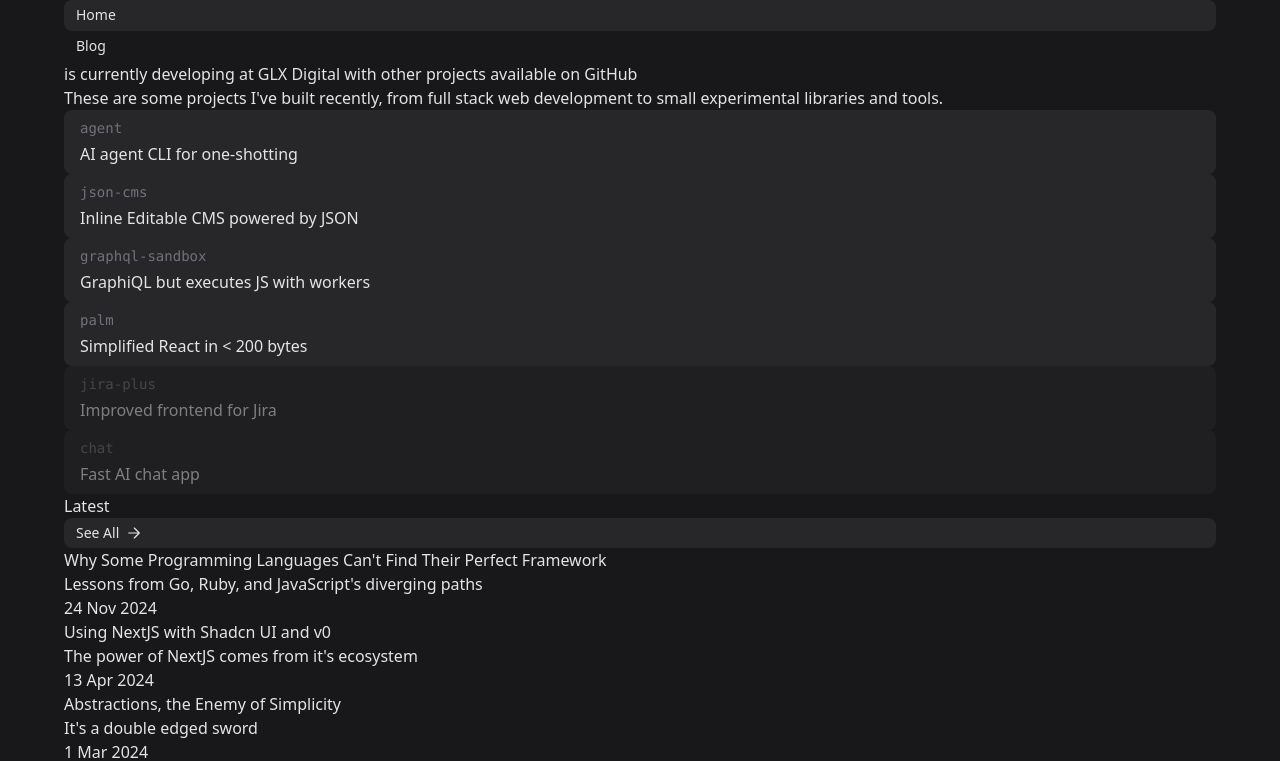
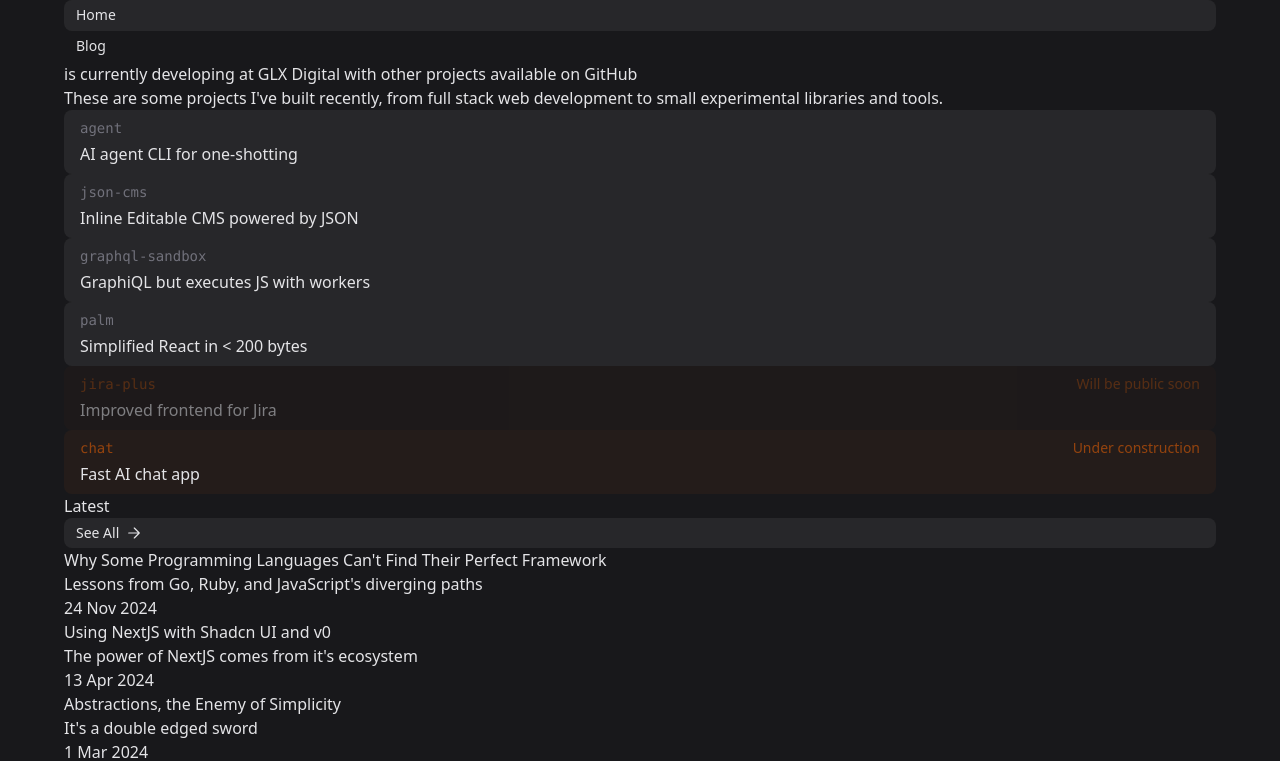
Before and after one commit to westbrookdaniel/website, an Eleventy site: page src/index.njk in a window 1280 px wide. Shown: the top 761 px of the page. Built offline with nearby package versions, Linux system fonts and the light colour scheme; Eleventy itself is replaced by a stand-in of ours; files that its build step writes are made by us from their sources.

Commit message:
orange highlight

```diff
--- a/src/index.njk
+++ b/src/index.njk
@@ -4,8 +4,8 @@ title: Daniel Westbrook - Web Developer
 ---
 <div class="side-p mb-48">
 	<div class="flex gap-[4px]">
-		<h1 class="min-h-[32px] font-heading text-2xl mb-4"></h1>
-		<div id="cursor" class="border-b-2 border-zinc-700 mt-[4px] h-[24px] w-[18px]"></div>
+		<h1 class="min-h-[32px] text-orange-400/90 font-heading text-2xl mb-4"></h1>
+		<div id="cursor" class="border-b-2 border-orange-400/90 mt-[4px] h-[24px] w-[18px]"></div>
 	</div>
 	<p class="font-heading text-2xl text-balance">
     is currently developing at
@@ -42,14 +42,14 @@ title: Daniel Westbrook - Web Developer
 	</a>
   </div>
   <div class="grid grid-cols-1 md:grid-cols-2 lg:grid-cols-2 gap-4 w-full xl:ml-16">
-    <div class="pill disabled">
-	  <code>jira-plus</code>
+    <div class="pill extra disabled">
+	  <code>jira-plus</code> <span>Will be public soon</span>
       <p>Improved frontend for Jira</p>
 	</div>
-    <div class="pill disabled">
-	  <code>chat</code>
+    <a href="https://github.com/westbrookdaniel/chat" target="_blank" class="pill extra">
+	  <code>chat</code> <span>Under construction</span>
 	  <p>Fast AI chat app</p>
-	</div>
+	</a>
   </div>
 </div>
 
--- a/tailwind.css
+++ b/tailwind.css
@@ -34,8 +34,24 @@
     @apply opacity-50 hover:bg-zinc-800 cursor-not-allowed;
   }
 
+  .pill.extra {
+    @apply grid grid-cols-2 bg-orange-500/5 hover:bg-orange-500/10;
+  }
+
+  .pill.extra p {
+    @apply col-span-2;
+  }
+
+  .pill.extra span {
+    @apply text-sm text-right text-orange-500/50
+  }
+
   .pill code {
     @apply text-sm text-zinc-500;
+  }
+
+  .pill.extra code {
+    @apply text-orange-500/50;
   }
 
   button:not(:disabled),
```
